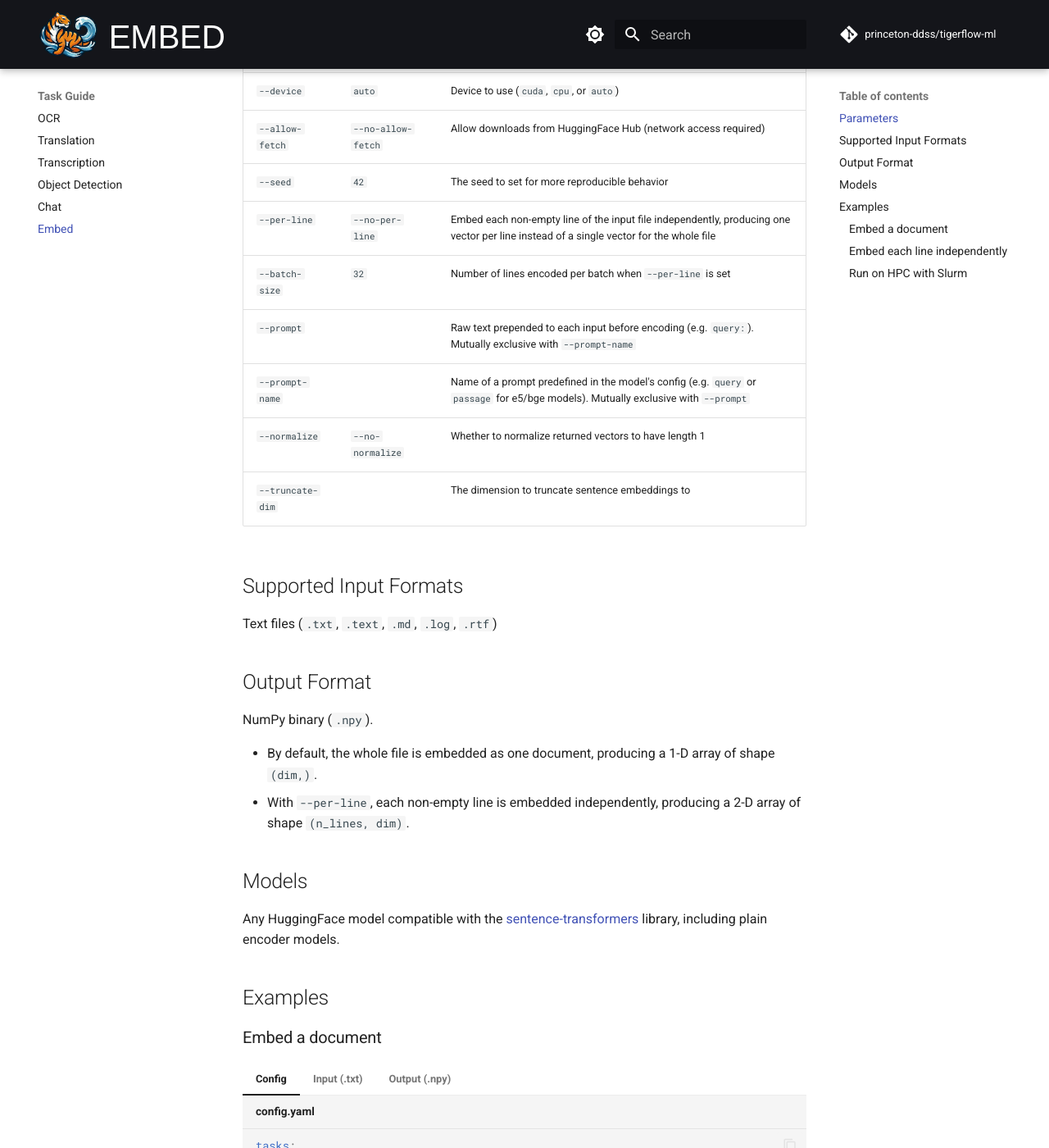
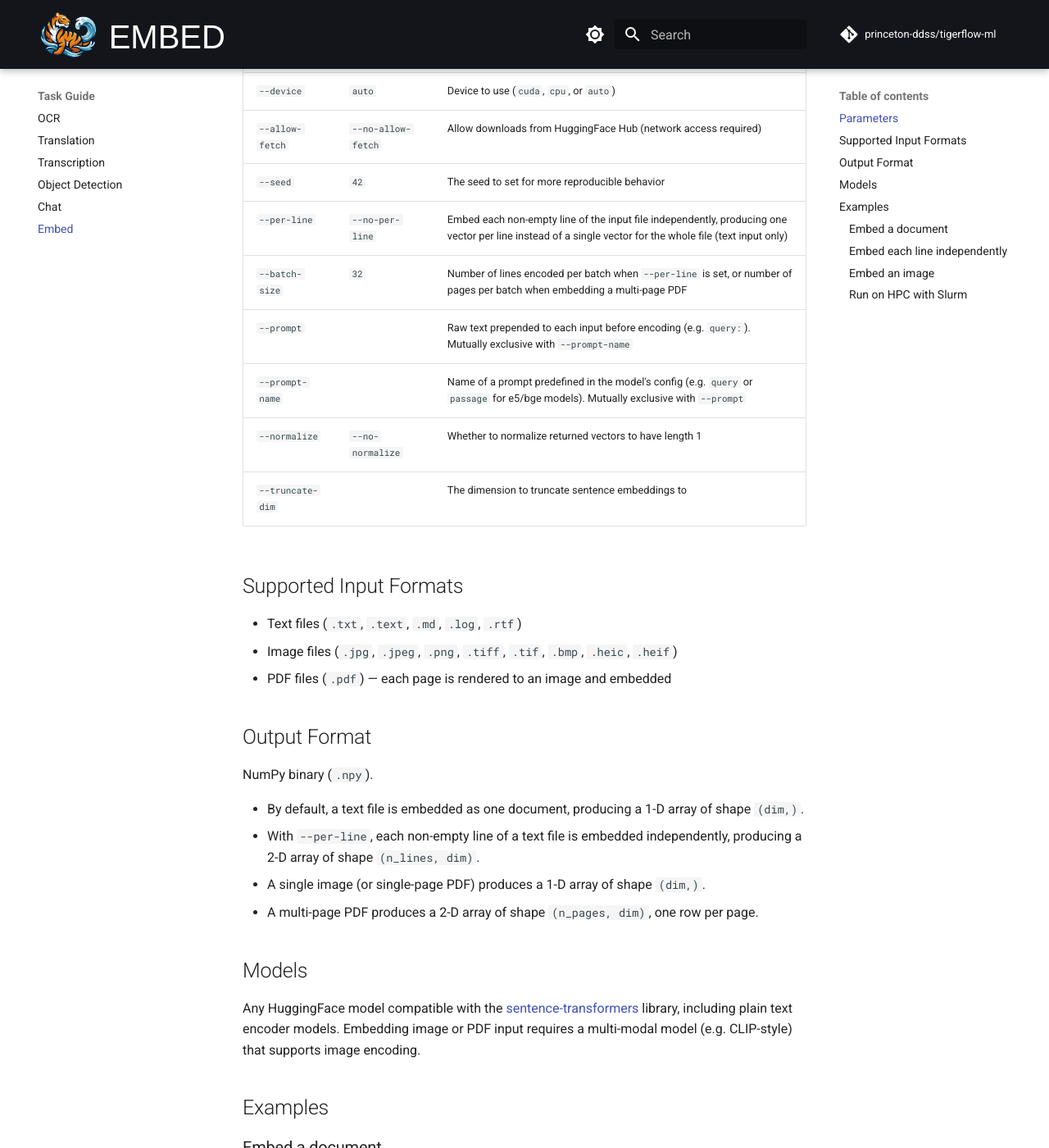
Before and after one commit to princeton-ddss/tigerflow-ml, an MkDocs documentation site: the page built from docs/mkdocs/tasks/embed.md, in a window 1280 px wide and 1400 px high, scrolled down 444 px. Shown: the whole window at 82% size. Built offline with MkDocs 1.6.1 and Material for MkDocs 9.7.7, drawn with Linux system fonts in a browser that asks for light colours; some web fonts are replaced; comment, search, counter and statistics services are not loaded; the version menu is left out; some of the changed text lies outside the part shown.

Commit message:
docs(embed): add documentation of image support

````diff
--- a/docs/mkdocs/tasks/embed.md
+++ b/docs/mkdocs/tasks/embed.md
@@ -1,6 +1,6 @@
 # Embed
 
-Embed text using HuggingFace sentence-transformers models.
+Embed text or images using HuggingFace sentence-transformers models.
 
 ## Parameters
 
@@ -12,8 +12,8 @@ Embed text using HuggingFace sentence-transformers models.
 | `--device`          | `auto`             | Device to use (`cuda`, `cpu`, or `auto`)                                                                            |
 | `--allow-fetch`     | `--no-allow-fetch` | Allow downloads from HuggingFace Hub (network access required)                                                     |
 | `--seed`            | `42`               | The seed to set for more reproducible behavior                                                                     |
-| `--per-line`        | `--no-per-line`    | Embed each non-empty line of the input file independently, producing one vector per line instead of a single vector for the whole file |
-| `--batch-size`      | `32`               | Number of lines encoded per batch when `--per-line` is set                                                         |
+| `--per-line`        | `--no-per-line`    | Embed each non-empty line of the input file independently, producing one vector per line instead of a single vector for the whole file (text input only) |
+| `--batch-size`      | `32`               | Number of lines encoded per batch when `--per-line` is set, or number of pages per batch when embedding a multi-page PDF |
 | `--prompt`          |                    | Raw text prepended to each input before encoding (e.g. `query: `). Mutually exclusive with `--prompt-name`         |
 | `--prompt-name`     |                    | Name of a prompt predefined in the model's config (e.g. `query` or `passage` for e5/bge models). Mutually exclusive with `--prompt` |
 | `--normalize`       | `--no-normalize`   | Whether to normalize returned vectors to have length 1                                                             |
@@ -21,18 +21,22 @@ Embed text using HuggingFace sentence-transformers models.
 
 ## Supported Input Formats
 
-Text files (`.txt`, `.text`, `.md`, `.log`, `.rtf`)
+- Text files (`.txt`, `.text`, `.md`, `.log`, `.rtf`)
+- Image files (`.jpg`, `.jpeg`, `.png`, `.tiff`, `.tif`, `.bmp`, `.heic`, `.heif`)
+- PDF files (`.pdf`) — each page is rendered to an image and embedded
 
 ## Output Format
 
 NumPy binary (`.npy`).
 
-- By default, the whole file is embedded as one document, producing a 1-D array of shape `(dim,)`.
-- With `--per-line`, each non-empty line is embedded independently, producing a 2-D array of shape `(n_lines, dim)`.
+- By default, a text file is embedded as one document, producing a 1-D array of shape `(dim,)`.
+- With `--per-line`, each non-empty line of a text file is embedded independently, producing a 2-D array of shape `(n_lines, dim)`.
+- A single image (or single-page PDF) produces a 1-D array of shape `(dim,)`.
+- A multi-page PDF produces a 2-D array of shape `(n_pages, dim)`, one row per page.
 
 ## Models
 
-Any HuggingFace model compatible with the [sentence-transformers](https://sbert.net) library, including plain encoder models.
+Any HuggingFace model compatible with the [sentence-transformers](https://sbert.net) library, including plain text encoder models. Embedding image or PDF input requires a multi-modal model (e.g. CLIP-style) that supports image encoding.
 
 ## Examples
 
@@ -94,6 +98,32 @@ Use `--per-line` to embed a corpus file with one record per line, producing one
 
     An array of shape `(3, 384)` — one row per line.
 
+### Embed an image
+
+Use a multi-modal (CLIP-style) model to embed images. PDFs are supported the same
+way, with one row of output per page.
+
+=== "Config"
+
+    ```yaml title="config.yaml"
+    tasks:
+      - name: embed
+        kind: local
+        module: tigerflow_ml.text.embed.local
+        input_ext: .jpg
+        output_ext: .npy
+        params:
+          model: sentence-transformers/clip-ViT-B-32
+          allow-fetch: True
+    ```
+
+=== "Input"
+
+    An image file, e.g. `photo.jpg`.
+
+=== "Output (.npy)"
+
+    A single vector of shape `(512,)`.
 
 ### Run on HPC with Slurm
 
````
Also changed, not shown: docs/mkdocs/index.md (+1 -0 lines), README.md.
